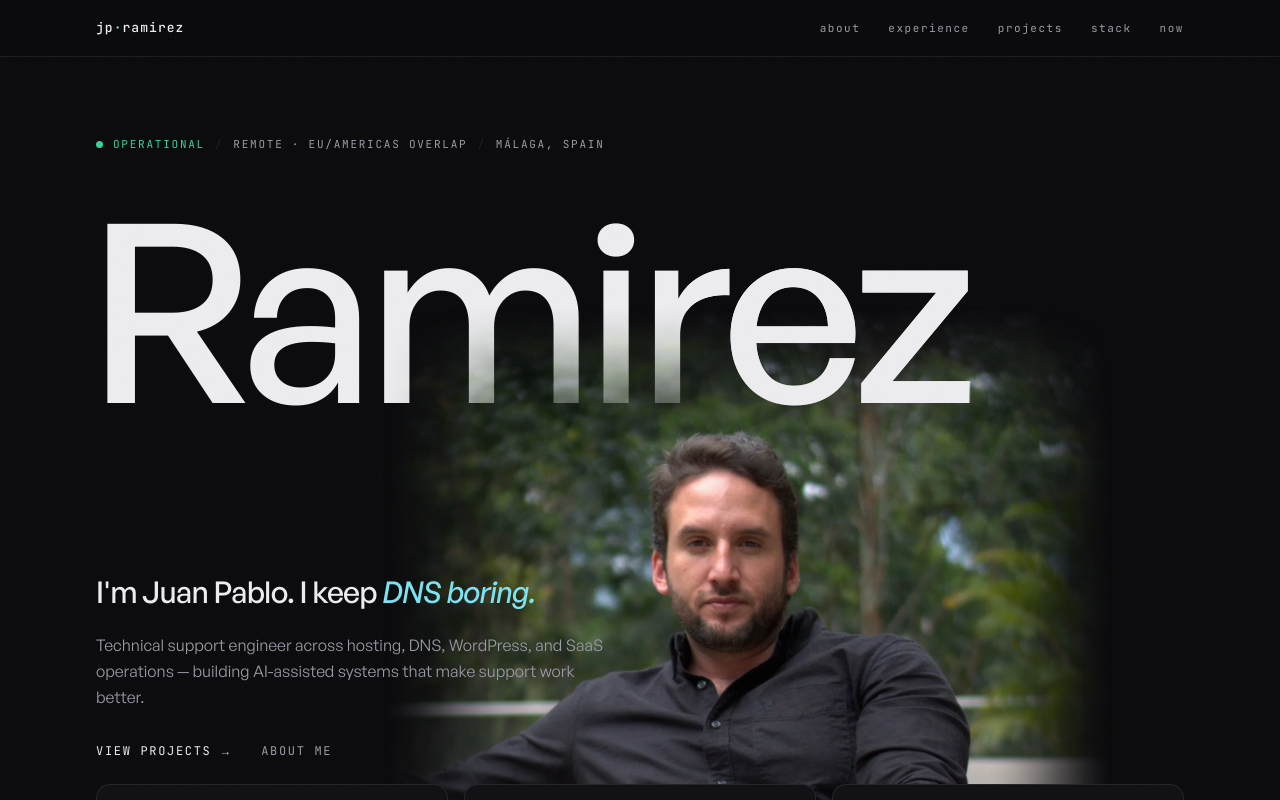
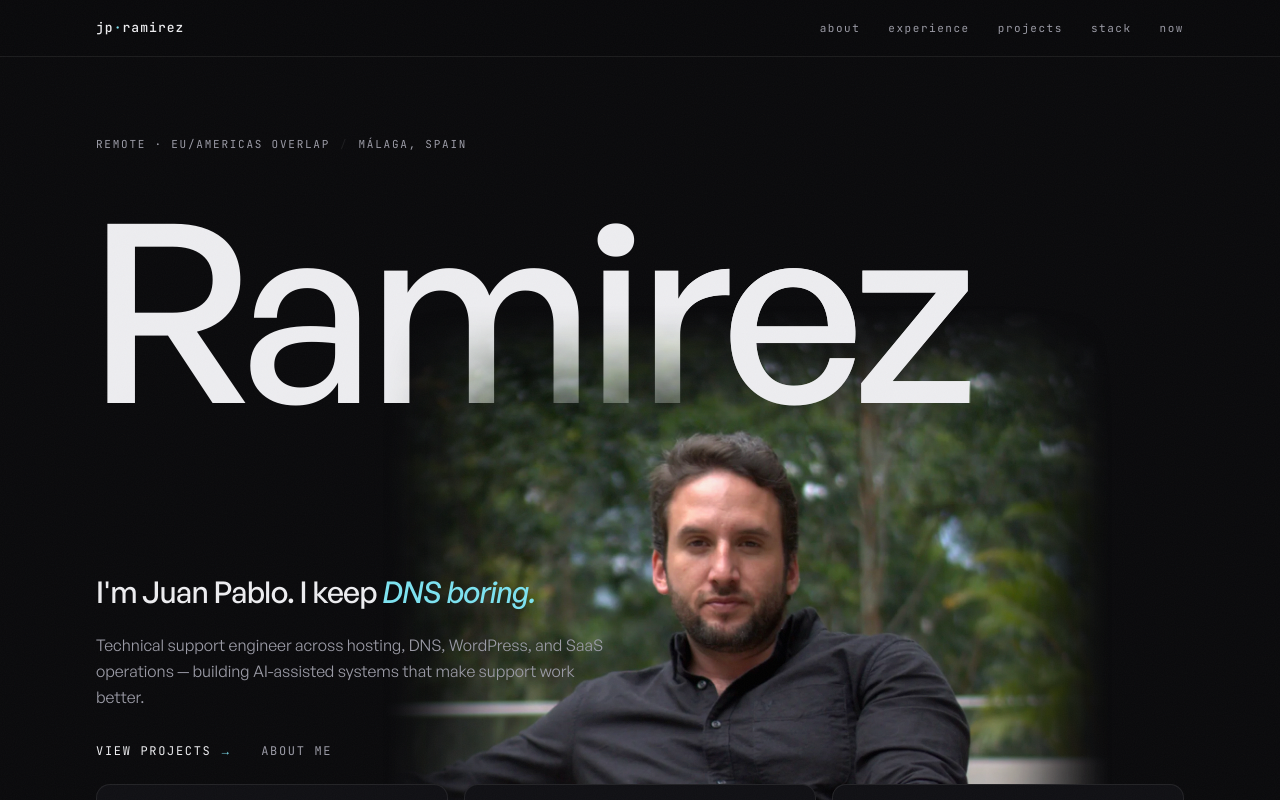
Before and after one commit to Torrente179/JPRamirez, a Next.js app: page / in a window 1280 px wide. Shown: the top 800 px of the page. Built offline with nearby package versions, Linux system fonts and the light colour scheme.

Commit message:
Remove the green Operational readout from the top of the site.

```diff
--- a/app/opengraph-image.tsx
+++ b/app/opengraph-image.tsx
@@ -31,15 +31,7 @@ export default function OpengraphImage() {
             color: "#9b9ba6",
           }}
         >
-          <div
-            style={{
-              width: 12,
-              height: 12,
-              borderRadius: 999,
-              background: "#34d399",
-            }}
-          />
-          OPERATIONAL — REMOTE · EU/AMERICAS
+          REMOTE · EU/AMERICAS
         </div>
         <div style={{ display: "flex", flexDirection: "column", gap: 20 }}>
           <div style={{ fontSize: 84, fontWeight: 600, letterSpacing: -2 }}>
--- a/components/nav.tsx
+++ b/components/nav.tsx
@@ -25,12 +25,6 @@ export function Nav() {
           jp<span className="text-brand">·</span>ramirez
         </Link>
 
-        {/* mobile app bar: live status instead of link row */}
-        <p className="flex items-center gap-2 font-mono text-[10px] uppercase tracking-[0.14em] text-muted-foreground md:hidden">
-          <span className="status-dot inline-block size-[6px] rounded-full bg-ok" />
-          <span className="text-ok">Operational</span>
-        </p>
-
         <div className="hidden items-center gap-7 md:flex">
           {links.map((link) => {
             const active =
--- a/components/status-line.tsx
+++ b/components/status-line.tsx
@@ -1,18 +1,11 @@
 import { site } from "@/lib/data/site";
 
-export function StatusLine({ compact = false }: { compact?: boolean }) {
+export function StatusLine() {
   return (
     <p className="flex items-center gap-2.5 font-mono text-[10px] uppercase tracking-[0.14em] text-muted-foreground sm:text-[11px] sm:tracking-[0.16em]">
-      <span className="status-dot inline-block size-[7px] rounded-full bg-ok" />
-      <span className="text-ok">Operational</span>
-      {!compact && (
-        <>
-          <span className="text-border">/</span>
-          <span>{site.availability}</span>
-          <span className="hidden text-border sm:inline">/</span>
-          <span className="hidden sm:inline">{site.location}</span>
-        </>
-      )}
+      <span>{site.availability}</span>
+      <span className="text-border">/</span>
+      <span>{site.location}</span>
     </p>
   );
 }
```
Also changed, not shown: 1 other file (tests, documents, lock files or other folders).
